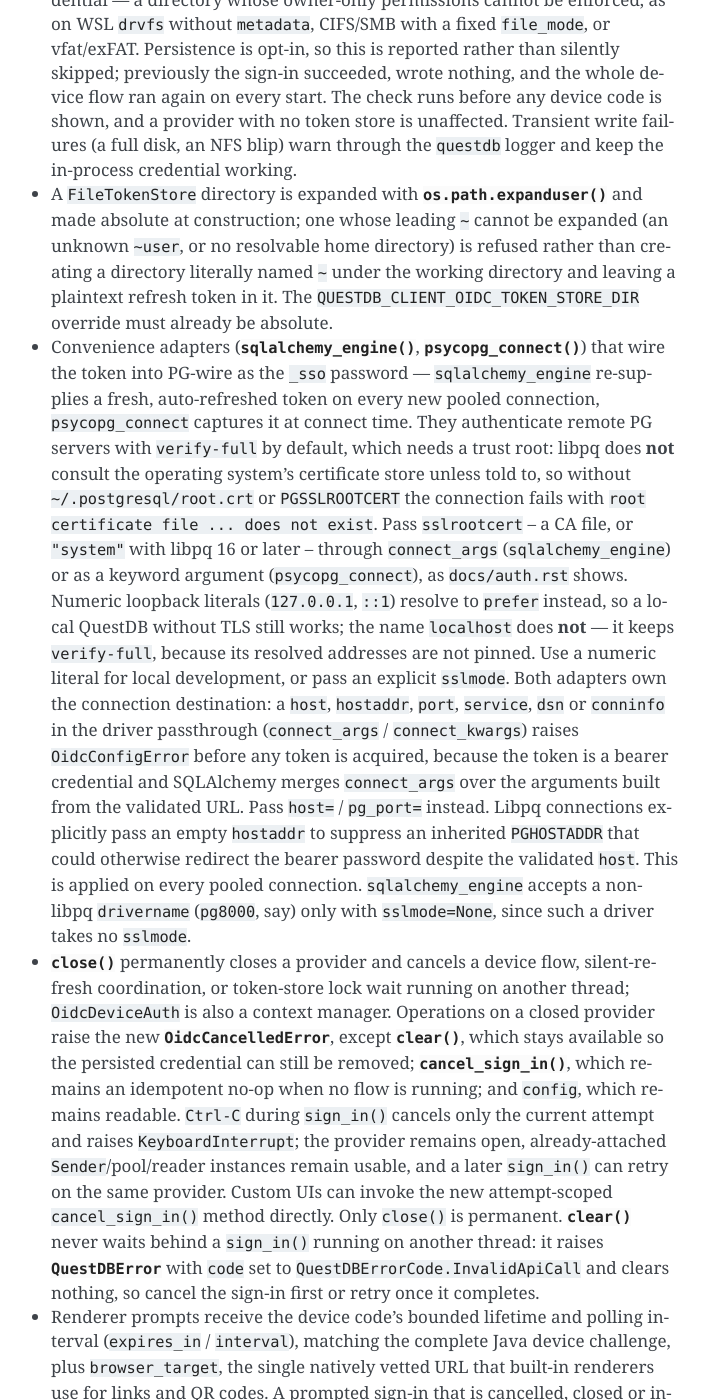
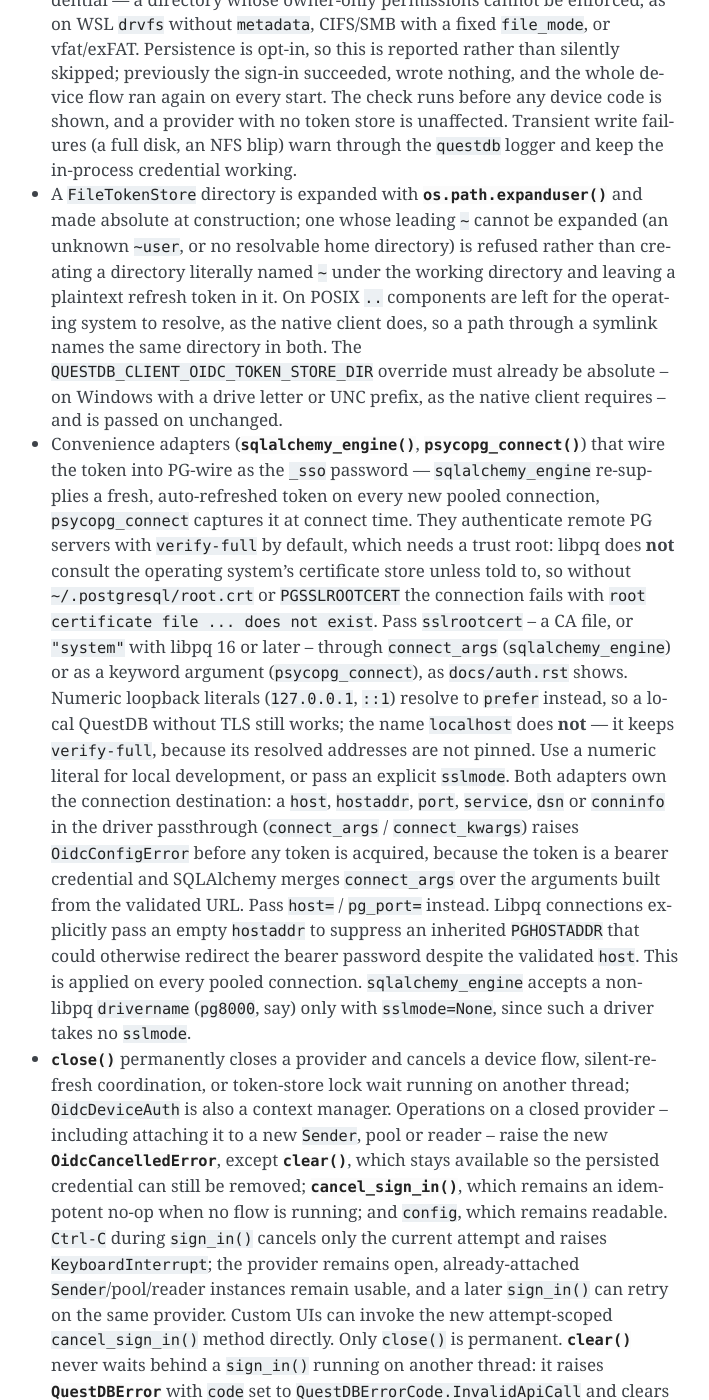
Before and after one commit to questdb/py-questdb-client, a Sphinx documentation site: the page built from docs/changelog.rst, in a window 1280 px wide and 1400 px high, scrolled down 6036 px. Shown: the whole window, without its empty margins (399-1108 px from the left). Built offline with Sphinx 7.4.7, drawn with Linux system fonts in a browser that asks for light colours.

Commit message:
fix(auth): close OIDC review gaps across bindings
- A closed oidc_auth attached to Sender, connect() or QuestDB.from_conf
  raised a builtin ValueError, which `except OidcError`/`QuestDBError`
  missed. It now raises OidcCancelledError, as the provider's own
  operations and an already-attached transport do.
- FileTokenStore collapsed `..` by string (abspath) while the native
  client lets the kernel resolve it after symlinks, so one path or
  QUESTDB_CLIENT_OIDC_TOKEN_STORE_DIR value could name two stores. POSIX
  paths now keep `..`, and on Windows the override needs a drive or UNC
  prefix, matching native's Path::is_absolute on every Python version.
- Document that plaintext http::/ws:: sends the token in cleartext, and
  the endpoint origin rules explicit construction enforces.
- Tests: assert the renderer's on_failure on Ctrl-C, and wait on the
  blocked pool lease before the healthy one so a shared blocked state
  is caught deterministically.

```diff
--- a/CHANGELOG.rst
+++ b/CHANGELOG.rst
@@ -275,8 +275,12 @@
   and made absolute at construction; one whose leading ``~`` cannot be
   expanded (an unknown ``~user``, or no resolvable home directory) is refused
   rather than creating a directory literally named ``~`` under the working
-  directory and leaving a plaintext refresh token in it. The
-  ``QUESTDB_CLIENT_OIDC_TOKEN_STORE_DIR`` override must already be absolute.
+  directory and leaving a plaintext refresh token in it. On POSIX ``..``
+  components are left for the operating system to resolve, as the native
+  client does, so a path through a symlink names the same directory in both.
+  The ``QUESTDB_CLIENT_OIDC_TOKEN_STORE_DIR`` override must already be
+  absolute -- on Windows with a drive letter or UNC prefix, as the native
+  client requires -- and is passed on unchanged.
 * Convenience adapters (:func:`~questdb.auth.sqlalchemy_engine`,
   :func:`~questdb.auth.psycopg_connect`) that wire the token into PG-wire as the
   ``_sso`` password — ``sqlalchemy_engine`` re-supplies a fresh, auto-refreshed
@@ -306,7 +310,8 @@
 * :meth:`~questdb.auth.OidcDeviceAuth.close` permanently closes a provider and
   cancels a device flow, silent-refresh coordination, or token-store lock wait
   running on another thread; ``OidcDeviceAuth`` is also a context manager.
-  Operations on a closed provider raise the new
+  Operations on a closed provider -- including attaching it to a new
+  ``Sender``, pool or reader -- raise the new
   :class:`~questdb.auth.OidcCancelledError`, except
   :meth:`~questdb.auth.OidcDeviceAuth.clear`, which stays available so the
   persisted credential can still be removed;
--- a/docs/auth.rst
+++ b/docs/auth.rst
@@ -45,6 +45,14 @@
 connect and reconnect asks it for a current token, including silent refresh,
 without copying a fixed token into the connection configuration.
 
+.. warning::
+
+   Use ``https::`` or ``wss::``. Over plain ``http::`` or ``ws::`` to a
+   non-loopback host, the IdP-issued token is sent as an ``Authorization:
+   Bearer`` header in cleartext on every HTTP flush or WebSocket
+   (re)connect, and can be captured in transit. Nothing rejects or warns
+   about that configuration; reserve plaintext for a loopback server.
+
 Token lifecycle
 ===============
 
@@ -68,8 +76,10 @@
   publication store is terminalized with accepted frames still queued.
   Disk-backed store-and-forward slots stay drainable by a later process.
   Recovering means building a new provider *and* rebuilding every transport
-  that used the old one. ``OidcDeviceAuth`` is also a context manager, so a
-  ``with`` block has the same effect at exit.
+  that used the old one. Attaching a closed provider to a new transport raises
+  :class:`~questdb.auth.OidcCancelledError`, like the provider's own
+  operations. ``OidcDeviceAuth`` is also a context manager, so a ``with``
+  block has the same effect at exit.
 
 This prevents a reconnect, SQLAlchemy pool worker, or ingestion background
 thread from unexpectedly launching a browser flow. Applications should call
@@ -190,6 +200,16 @@
         groups_in_token=True,
         audience="questdb")
 
+The two credential endpoints must share one origin (scheme, host and port),
+however they were obtained: the device code and refresh token are posted to
+both. When you pass both endpoints explicitly *and* an ``issuer``, both
+endpoints must also be on the issuer's origin. Some providers host their
+endpoints on a different origin from their issuer -- Google's issuer is
+``https://accounts.google.com`` while its endpoints are on
+``https://oauth2.googleapis.com`` -- so configure those without ``issuer``.
+Either violation raises :class:`~questdb.auth.OidcConfigError` at
+construction.
+
 ``groups_in_token=True`` selects the ID token but preserves ``scope`` exactly;
 include ``openid`` explicitly when the identity provider requires it to issue
 an ID token. Otherwise the provider returns the access token, matching the
@@ -219,12 +239,16 @@
 ``questdb.client.oidc.token.store.dir``, but as a JVM system property
 ``-Dquestdb.client.oidc.token.store.dir=...``, which does not reach this
 process's environment; set both if you need one store across all three.)
-That override **must be an absolute path**: a relative one follows the
-working directory, and ``~`` is expanded by shells rather than by any QuestDB
-client, so neither names a single store the clients would actually share.
-Both are rejected rather than silently resolved. A path passed straight to
-``FileTokenStore(...)`` is a Python path, not the shared setting, and is
-expanded and absolutised as usual. The native client writes plaintext JSON
+That override **must be an absolute path** -- on Windows one with a drive
+letter or a UNC prefix: a relative one follows the working directory, a
+drive-less ``\tokens`` follows the current drive, and ``~`` is expanded by
+shells rather than by any QuestDB client, so none names a single store the
+clients would actually share. All are rejected rather than silently resolved.
+The value is passed on unchanged, so ``..`` is resolved by the operating
+system exactly as the native client resolves it. A path passed straight to
+``FileTokenStore(...)`` is a Python path, not the shared setting: ``~`` is
+expanded and a relative path is made absolute against the working directory,
+but ``..`` is likewise left for the operating system to resolve. The native client writes plaintext JSON
 using atomic replacement and cross-process coordination; on POSIX, directories
 are mode ``0700`` and files mode ``0600``. An existing directory is tightened to
 ``0700`` on first use, and one that was group- or other-writable is swept before
@@ -446,6 +470,9 @@
   tokens only.
 * IdP credential endpoints require HTTPS, except loopback HTTP for local
   development. ``insecure=True`` applies only to QuestDB discovery transport.
+* Attach the provider to ``https::`` / ``wss::`` transports. Over plaintext
+  ``http::`` / ``ws::`` to a non-loopback host the Bearer token travels in
+  cleartext; nothing rejects or warns about that configuration.
 * Renderer callbacks receive bounded, native display-normalized but still
   untrusted IdP text. Prompt fields are single-line and visibly ASCII-escaped;
   identity/failure text may retain ordinary Unicode and HTML metacharacters.
--- a/docs/conf.rst
+++ b/docs/conf.rst
@@ -365,7 +365,9 @@
 alongside ``token``, ``username`` or ``password`` raises
 :class:`~questdb.QuestDBError` with ``code`` set to
 ``QuestDBErrorCode.ConfigError``. Supported on HTTP(S) and QWP/WebSocket; TCP
-and UDP are rejected.
+and UDP are rejected. Use ``https::`` or ``wss::``: over plain ``http::`` or
+``ws::`` to a non-loopback host the token is sent in cleartext on every flush
+or (re)connect.
 
 See the :ref:`oidc_auth` guide.
 
--- a/src/questdb/__init__.py
+++ b/src/questdb/__init__.py
@@ -118,6 +118,8 @@
     ``oidc_auth`` accepts :class:`questdb.auth.OidcDeviceAuth`. Call
     ``oidc_auth.sign_in()`` before ``connect``; pooled connections and
     reconnects only load or silently refresh tokens and never prompt.
+    Use ``wss::``: over plain ``ws::`` to a non-loopback host the token is
+    sent in cleartext.
 
     By default ``connect()`` opens the warm minimums up front and fails
     fast when the server is unreachable or rejects the credentials. Set
```
Also changed, not shown: 5 other files.
